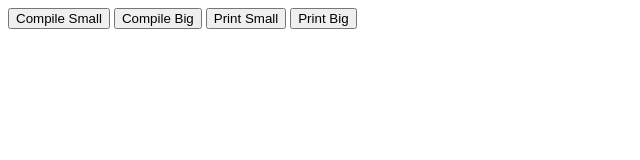
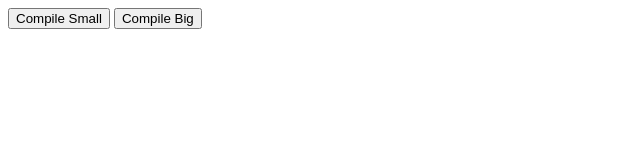
Before and after one commit to lukewagner/test-streaming, a plain HTML site: page index.html in a window 1280 px wide. Shown: the whole page, without its empty margins (0-640 px from the left). Drawn offline with Linux system fonts and the light colour scheme.

Commit message:
Remove Print buttons

```diff
--- a/index.html
+++ b/index.html
@@ -4,8 +4,6 @@
 <body>
   <button onclick="compile('small.wasm')">Compile Small</button>
   <button onclick="compile('big.wasm')">Compile Big</button>
-  <button onclick="printBytes('small.wasm')">Print Small</button>
-  <button onclick="printBytes('big.wasm')">Print Big</button>
   <div id="out"></div>
   <script>
     const out = document.getElementById('out');
@@ -18,13 +16,6 @@
       .then(module => println("compiled " + file + " successfully"))
       .catch(err => println("error! " + String(err)));
     }
-
-    function printBytes(file) {
-      fetch(file)
-      .then(response => response.arrayBuffer())
-      .then(buffer => println("First 20 bytes of " + file + ": " + new Uint8Array(buffer, 0, 20).join(',')))
-      .catch(err => println("error! " + String(err)));
-    }
   </script>
 </body>
 </html>
```
